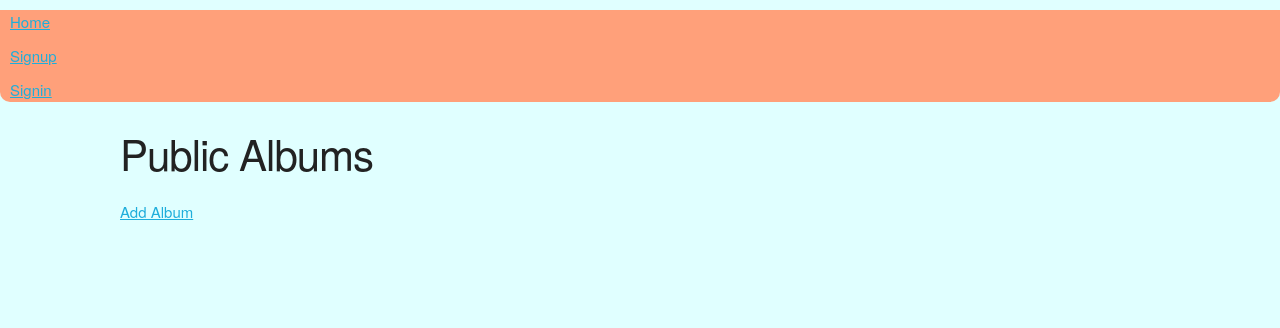
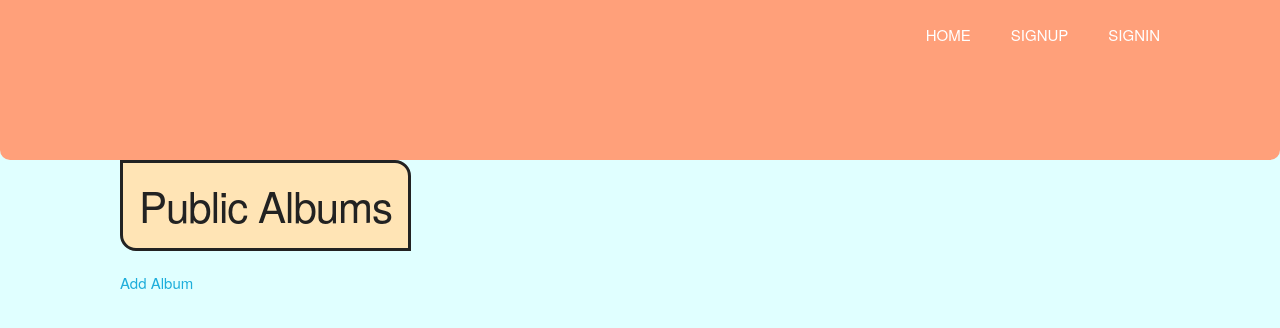
Before and after one commit to captain-c00keys/django-imager, a Django app: page /images/albums/ in a window 1280 px wide. Shown: the top 328 px of the page. Run offline with Django 3.2, Linux system fonts and the light colour scheme; data that the repository does not hold is empty; style sheets or scripts are compiled from the project's sources; some libraries are stand-ins or nearby versions.

Commit message:
added some css and other functionality

```diff
--- a/imagersite/imager_images/forms.py
+++ b/imagersite/imager_images/forms.py
@@ -17,7 +17,7 @@
     def __init__(self, *args, **kwargs):
         """."""
         username = kwargs.pop('username')
-        # import pdb; pdb.set_trace()
+        import pdb; pdb.set_trace()
         super().__init__(*args, **kwargs)
         self.fields['photos'].queryset = Photo.objects.filter(
             user__username=username)
--- a/imagersite/imager_images/templates/imager_images/add_album.html
+++ b/imagersite/imager_images/templates/imager_images/add_album.html
@@ -2,7 +2,7 @@
 
 {% block content %}
   <form method="post" enctype="multipart/form-data">
-    <h2>Add Album</h2>
+    <h2 class="link-style">Add Album</h2>
     {% csrf_token %}
     {{ form.as_p }}
     <button type="submit">Upload</button>
--- a/imagersite/imager_images/templates/imager_images/add_photo.html
+++ b/imagersite/imager_images/templates/imager_images/add_photo.html
@@ -2,7 +2,7 @@
 
 
 {% block content %}
-  <h2>New Photo Add Form</h2>
+  <h2 class="link-style"> New Photo Add Form</h2>
   <form method="post" enctype="multipart/form-data">
     {% csrf_token %}
     {{ form.as_p }}
--- a/imagersite/imager_images/templates/imager_images/album.html
+++ b/imagersite/imager_images/templates/imager_images/album.html
@@ -5,8 +5,8 @@
 
 {% block content %}
 <section class="public-album-container container">
-    <h2>Public Albums</h2>
-    <a href="{% url "add_album" %}">Add Album</a>
+    <h2 class="box-text">Public Albums</h2>
+    <a class="link-style" href="{% url "add_album" %}">Add Album</a>
     {% for album in public_albums %}
     {% thumbnail album.cover.image "100x100" crop="center" as im %}
         <a href="{% url "album_detail" id=album.id %}"><img src="{{ im.url }}" width="{{ im.width }}" height="{{ im.height }}"></a>
--- a/imagersite/imager_images/templates/imager_images/edit_album.html
+++ b/imagersite/imager_images/templates/imager_images/edit_album.html
@@ -2,7 +2,7 @@
 
 
 {% block content %}
-  <h2>Edit Album Form</h2>
+  <h2 class="link-style">Edit Album Form</h2>
   <form method="post" enctype="multipart/form-data">
     {% csrf_token %}
     {{ form.as_p }}
--- a/imagersite/imager_images/templates/imager_images/library.html
+++ b/imagersite/imager_images/templates/imager_images/library.html
@@ -5,7 +5,7 @@
 {% block content %}
 {% if user.is_authenticated %}
   <ul>
-    <h1>{{ user.username }}'s Albums</h1>
+    <h1 class="box-text">{{ user.username }}'s Albums</h1>
     {% for album in albums %}
       <a href="{% url 'album_detail' id=album.id %}">
       {% thumbnail album.cover.image "100x100" crop="center" as im %}
--- a/imagersite/imager_images/templates/imager_images/photo.html
+++ b/imagersite/imager_images/templates/imager_images/photo.html
@@ -4,8 +4,8 @@
 
 {% block content %}
 <section class="photo-container container">
-  <a href="{% url "add_photo" %}">Add Photo</a>
-  <h2>Public Photos</h2>
+  <a class="link-style" href="{% url "add_photo" %}">Add Photo</a>
+  <h2 class="box-text">Public Photos</h2>
   {% for photo in photos %}
   <a href="{% url 'photo_detail' id=photo.id %}">
     {% thumbnail photo.image "75x75" crop="center" as im %}
--- a/imagersite/imagersite/static/static_scss/_base.scss
+++ b/imagersite/imagersite/static/static_scss/_base.scss
@@ -18,10 +18,6 @@
     border-width: 5px 20px 5px 20px;
 }
 
-nav {
-    margin: 10px;
-}
-
 main {
     width: 1200px;
 }
--- a/imagersite/imagersite/static/static_scss/_layout.scss
+++ b/imagersite/imagersite/static/static_scss/_layout.scss
@@ -1,3 +1,66 @@
-.nav-bar {
-   list-style-type: none;
+// .nav-bar {
+//    list-style-type: none;
+// }
+
+.sec1 {
+    width: 100%;
+    height: 20vh;
+    box-sizing: border-box;
 }
+
+nav {
+    position: absolute;
+    top: 0;
+    left: 0;
+    width: 100%;
+    height: 70px;
+    // background: rgba(0, 0, 0, 0, 6);
+    padding: 0 100px;
+    box-sizing: border-box;
+}
+
+nav ul {
+    float: right;
+    display: flex;
+    margin: 0;
+    padding: 0;
+}
+
+nav ul li {
+    list-style-type: none;
+}
+
+nav ul li a {
+    position: relative;
+    display: block;
+    height: 70px;
+    line-height: 70px;
+    padding: 0 20px;
+    box-sizing: border-box;
+    color: #fff;
+    text-decoration: none;
+    text-transform: uppercase;
+    transition: .5s;
+}
+
+nav ul li a:hover {
+    color: #262626;
+}
+
+nav ul li a:before {
+    content: '';
+    position: absolute;
+    top: 0;
+    left: 0;
+    width: 100%;
+    height: 100%;
+    z-index: -1;
+    transform-origin: right;
+    transform: scaleX(0);
+    transition: transform .5s;
+}
+
+nav ul li a:hover:before {
+    transform-origin: left;
+    transform: scaleX(1);
+}
--- a/imagersite/imagersite/static/static_scss/_modules.scss
+++ b/imagersite/imagersite/static/static_scss/_modules.scss
@@ -0,0 +1,13 @@
+.box-text {
+    border-style: solid;
+    display: table;
+    padding: 2vh;
+    border-width: medium;
+    background-color: moccasin;
+    border-bottom-left-radius: 2vh;
+    border-top-right-radius: 2vh;
+}
+
+.link-style {
+text-decoration: blink;
+}
--- a/imagersite/imagersite/templates/generic/base.html
+++ b/imagersite/imagersite/templates/generic/base.html
@@ -31,6 +31,8 @@
         {% endif %}
       </ul>
     </nav>
+    <section class="sec1"></section>
+    <section class="sec2"></section>
     {% if user.is_authenticated %}
     <h3>Welcome to the site {{ user.username }}</h3>
     {% endif %}
```
Also changed, not shown: imagersite/imagersite/static/static_scss/_main.css (+63 -4 lines), imagersite/static/static_scss/_main.css (+64 -4 lines), 5 other files.
